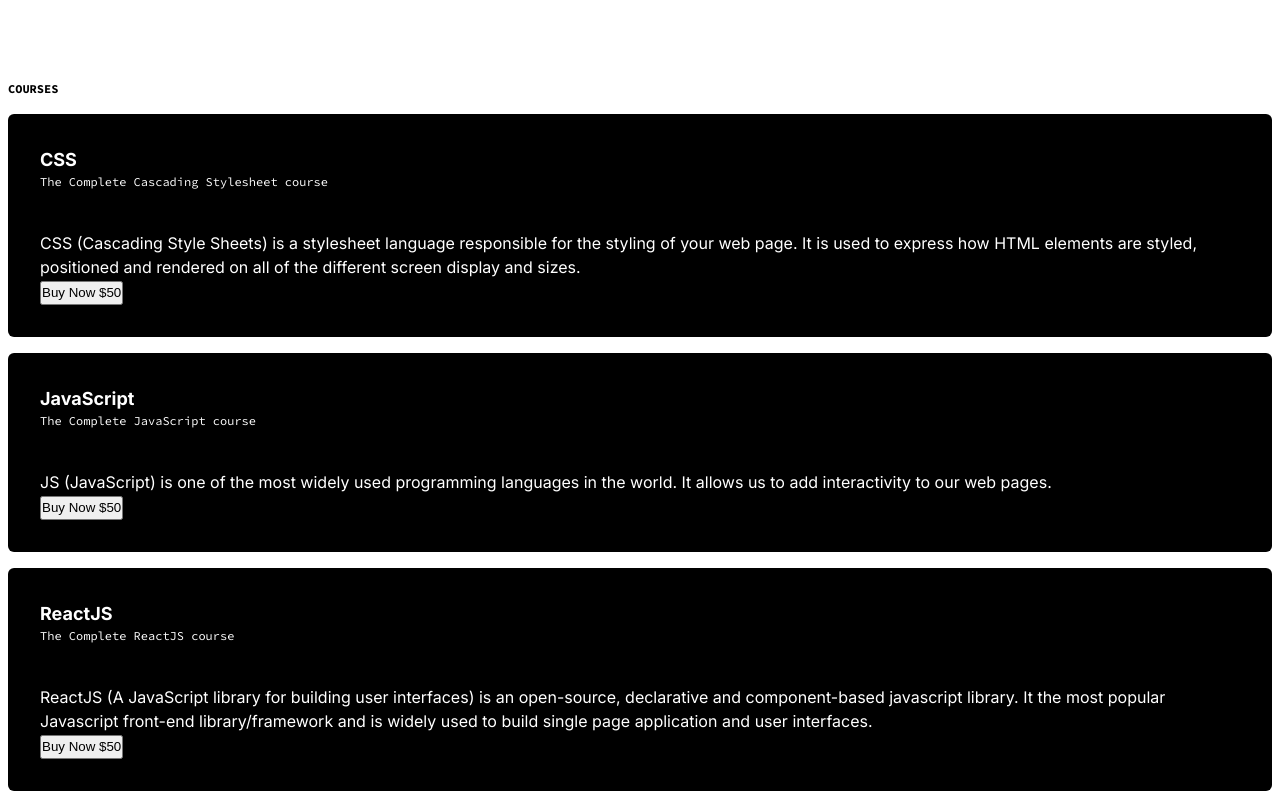
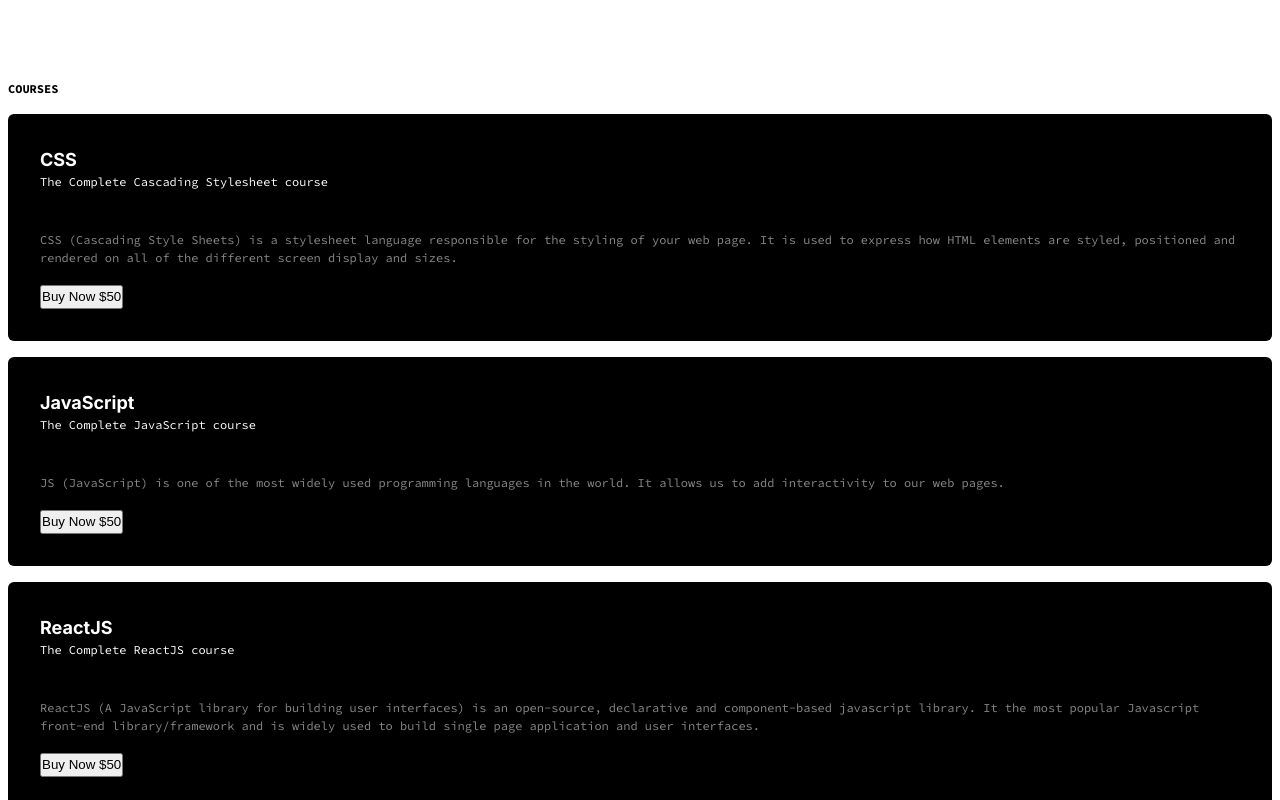
Before and after one commit to vlimbo/pricing-section, a plain HTML site: page index.html in a window 1280 px wide. Shown: the top 800 px of the page. Drawn offline with Linux system fonts and the light colour scheme.

Commit message:
Style second paragraph with margin bottom
Style on second paragaph finshed to increase contrast for accessibility.

```diff
--- a/styles/components/pricing.css
+++ b/styles/components/pricing.css
@@ -31,6 +31,13 @@
   font-family: "Source Code Pro", monospace;
 }
 
+.pricing__box__description2 {
+  font-size: 0.75rem;
+  color: #888;
+  font-family: "Source Code Pro", monospace;
+  margin-bottom: 1rem;
+}
+
 /* xs */
 /* @media (min-width: 475px) {} */
 
```
